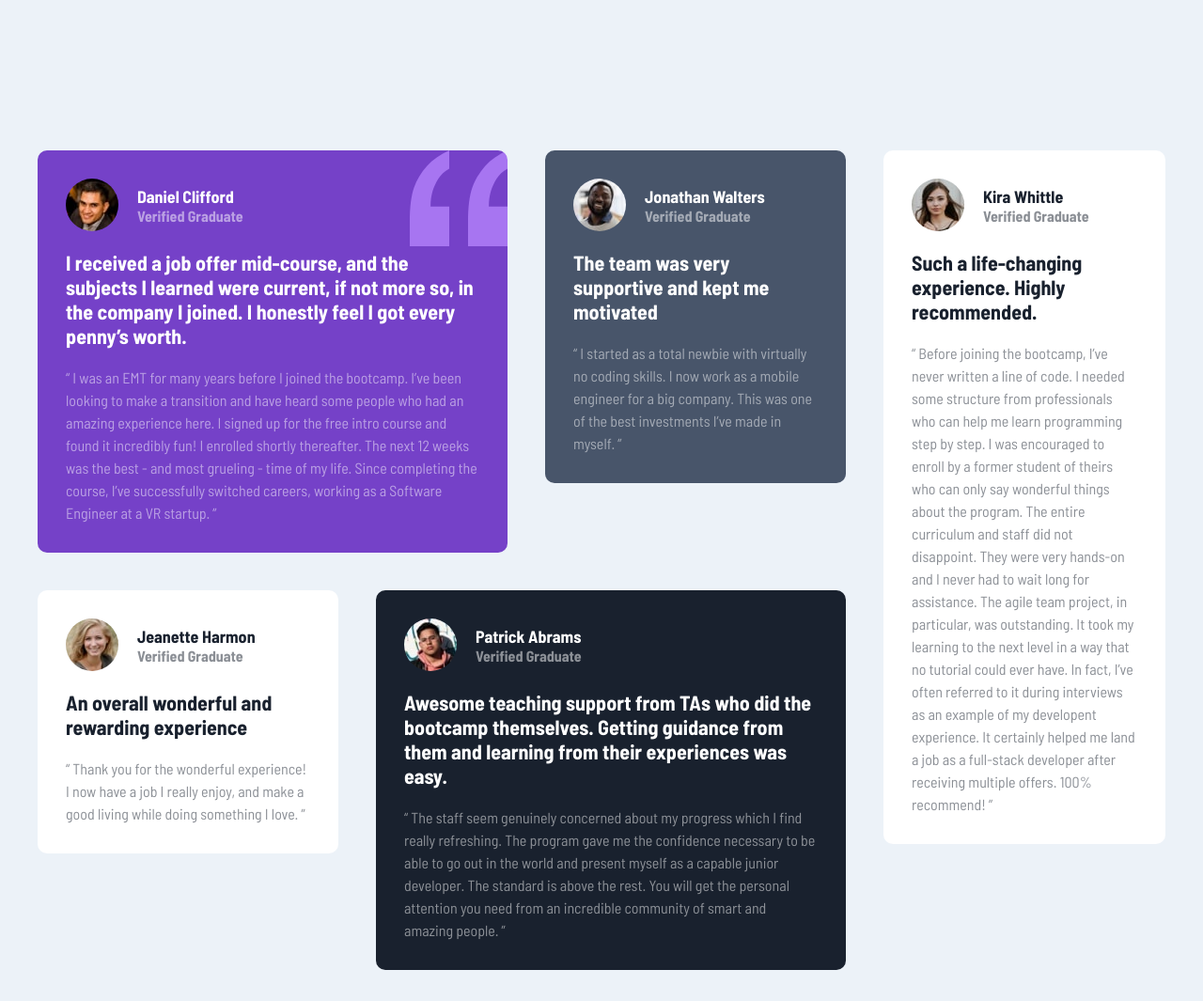
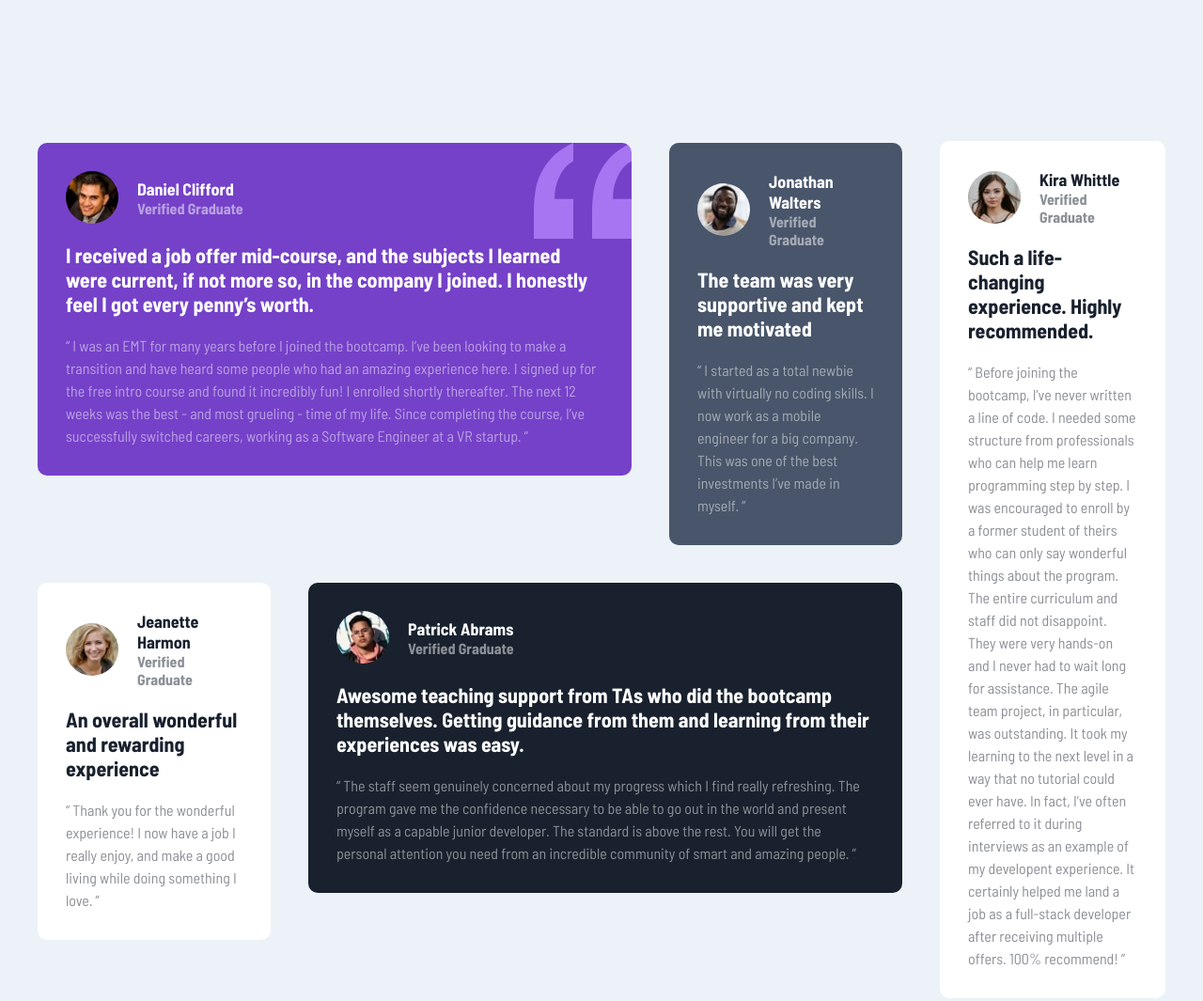
Before and after one commit to DanieleErcoli243/testimonials-grid-section-main, a plain HTML site: page index.html in a window 1280 px wide. Shown: the whole page at 94% size. Drawn offline with Linux system fonts and the light colour scheme.

Commit message:
working on the last details

```diff
--- a/css/style.css
+++ b/css/style.css
@@ -58,11 +58,11 @@ body {
 }
 
 .basis-l {
-    flex-basis: 60%;
+    flex-basis: 70%;
 }
 
 .basis-s {
-    flex-basis: 40%;
+    flex-basis: 30%;
 
 }
 
@@ -123,10 +123,10 @@ body {
 
         .row {
 
-            margin: 0 -20px;
+            margin: -10px -20px;
+            flex-basis: 80%;
             display: flex;
             flex-wrap: wrap;
-            flex-basis: 75%;
 
 
             .col {
@@ -139,7 +139,7 @@ body {
         }
 
         .aside{
-            flex-basis: 25%;
+            flex-basis: 20%;
         }
 
 
```
